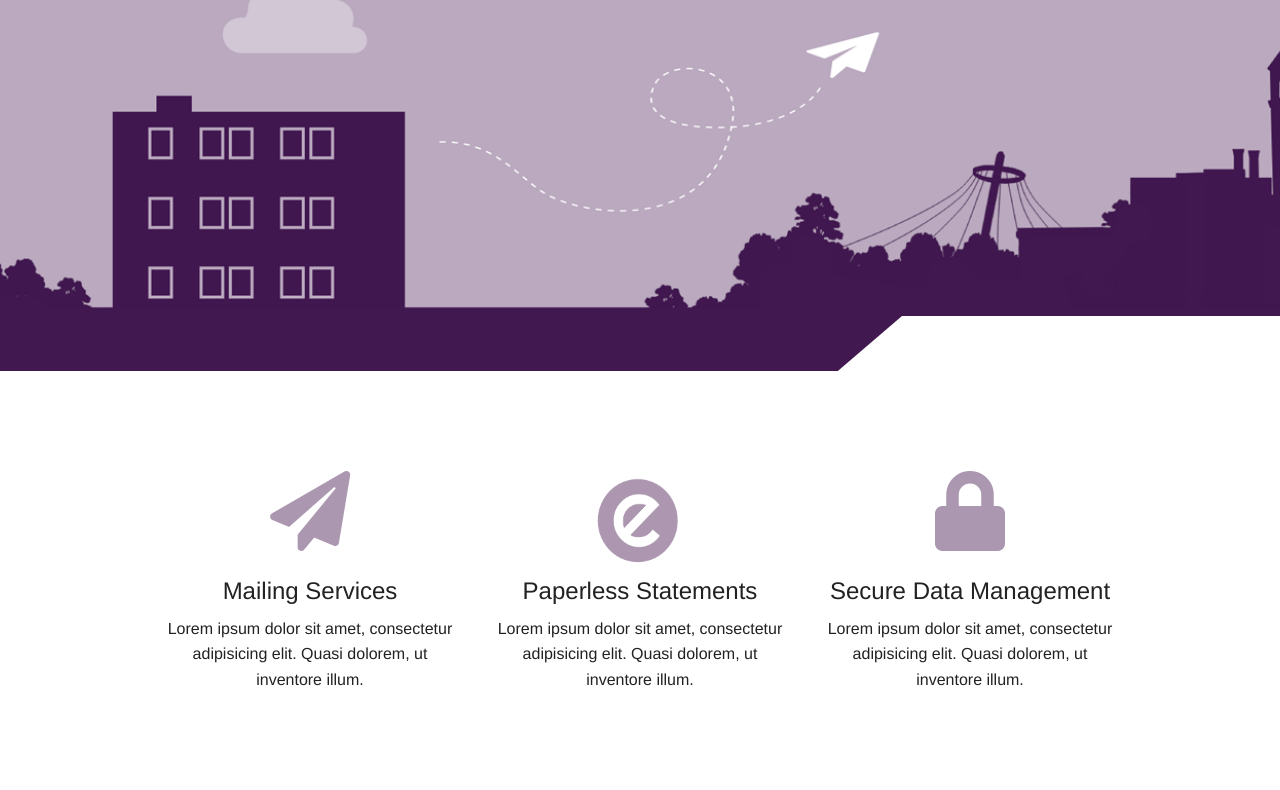
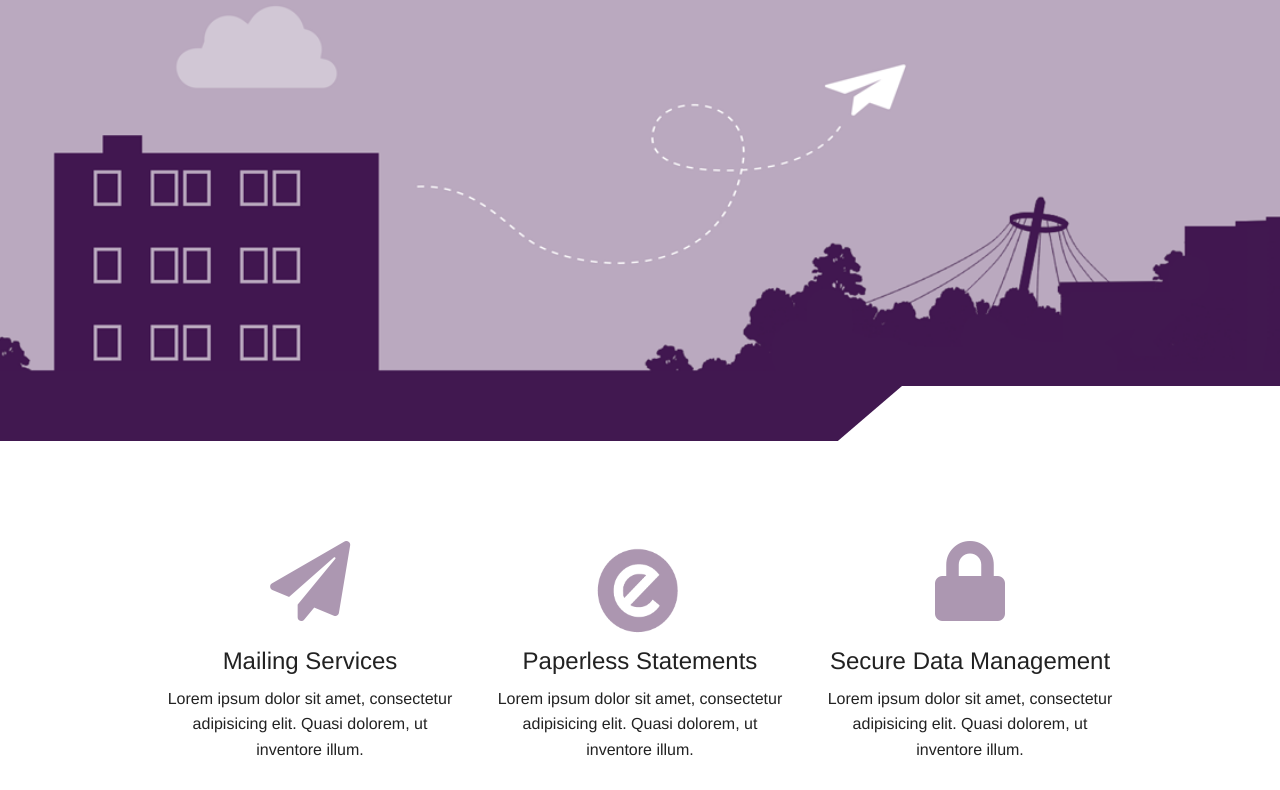
Before and after one commit to nammon16/nammon16.github.io, a plain HTML site: page index.html in a window 1280 px wide. Shown: the part 323-1113 px from the top of the page. Drawn offline with nearby package versions, Linux system fonts and the light colour scheme.

Commit message:
Image Sizing

```diff
--- a/css/styles.css
+++ b/css/styles.css
@@ -159,8 +159,8 @@ li:hover > ul.drop-menu li {
     background-repeat: no-repeat;
     background-position: center;
     background-size: cover;
-    padding-top:80px;
-    padding-bottom: 400px;
+    padding-top:100px;
+    padding-bottom: 450px;
     position: relative;
     z-index: 0;
 }
```
